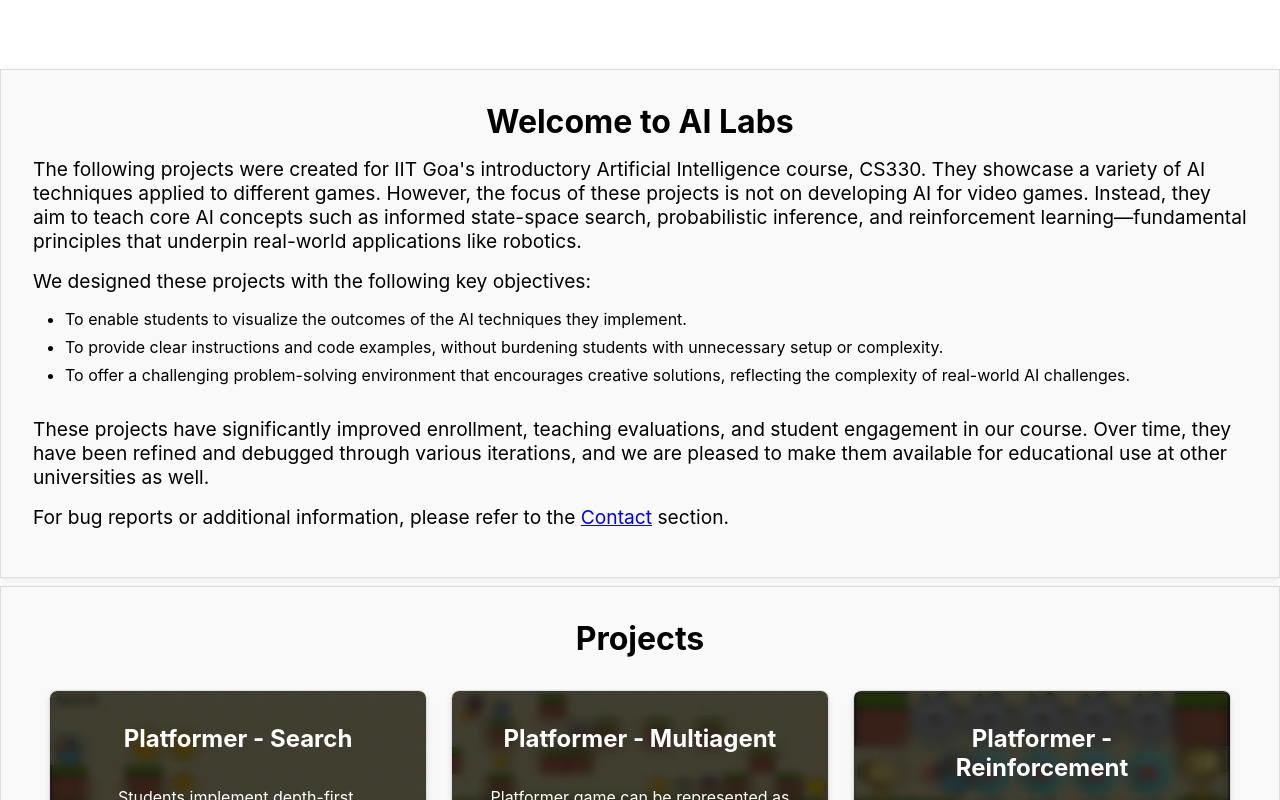
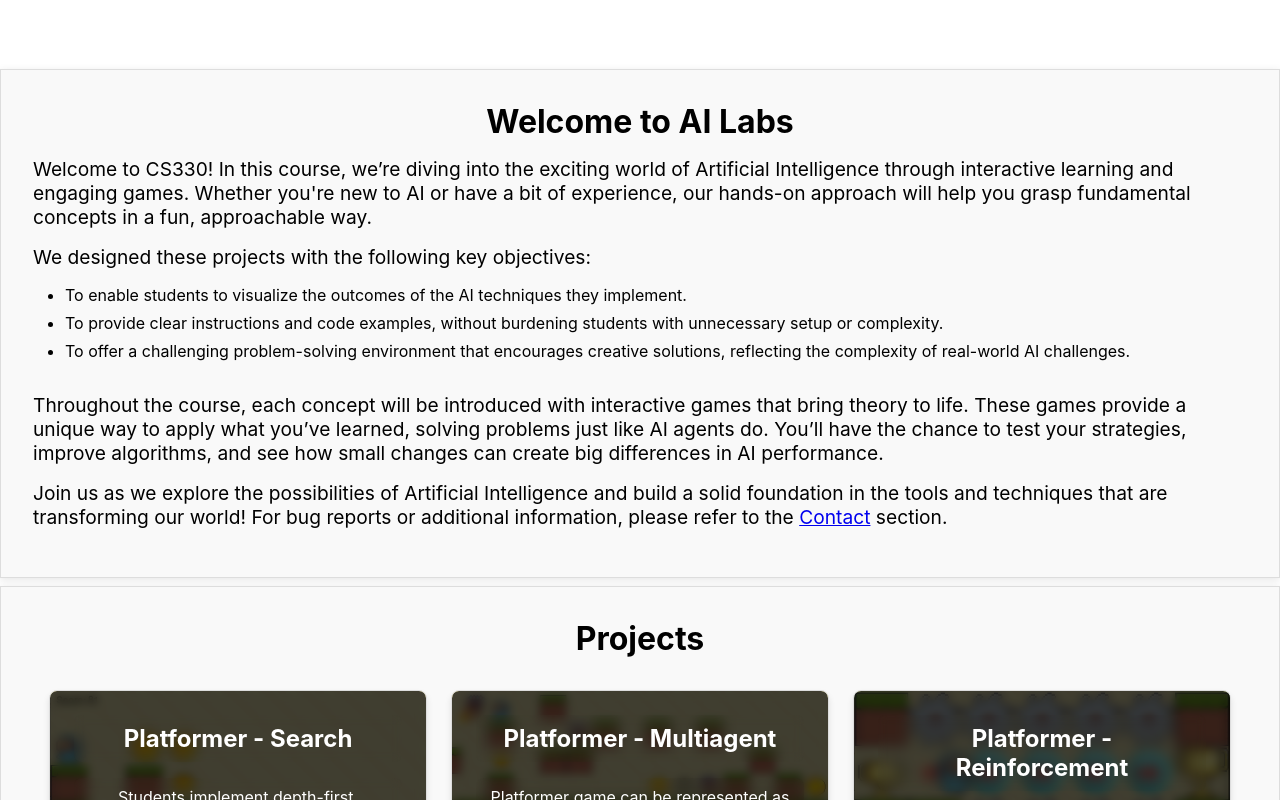
Before and after one commit to harsh-choudhary-nature/assignments-website, a React (Create React App) app: page / in a window 1280 px wide. Shown: the top 800 px of the page. Built offline with nearby package versions, Linux system fonts and the light colour scheme.

Commit message:
made introduction text aligned

```diff
--- a/src/components/introduction.js
+++ b/src/components/introduction.js
@@ -6,7 +6,7 @@ const Introduction = () => {
     <section className="introduction">
       <h1>Welcome to AI Labs</h1>
       <p>
-        The following projects were created for IIT Goa's introductory Artificial Intelligence course, CS330. They showcase a variety of AI techniques applied to different games. However, the focus of these projects is not on developing AI for video games. Instead, they aim to teach core AI concepts such as informed state-space search, probabilistic inference, and reinforcement learning—fundamental principles that underpin real-world applications like robotics.
+        Welcome to CS330! In this course, we’re diving into the exciting world of Artificial Intelligence through interactive learning and engaging games. Whether you're new to AI or have a bit of experience, our hands-on approach will help you grasp fundamental concepts in a fun, approachable way.
       </p>
       <p>
         We designed these projects with the following key objectives:
@@ -23,10 +23,12 @@ const Introduction = () => {
         </ul>
       </p>
       <p>
-        These projects have significantly improved enrollment, teaching evaluations, and student engagement in our course. Over time, they have been refined and debugged through various iterations, and we are pleased to make them available for educational use at other universities as well.
+        Throughout the course, each concept will be introduced with interactive games that bring theory to life. These games provide a unique way to apply what you&rsquo;ve learned, solving problems just like AI agents do. You&rsquo;ll have the chance to test your strategies, improve algorithms, and see how small changes can create big differences in AI performance.
       </p>
 
-      <p>For bug reports or additional information, please refer to the <a href="#contact">Contact</a> section. </p>
+      <p>
+        Join us as we explore the possibilities of Artificial Intelligence and build a solid foundation in the tools and techniques that are transforming our world! For bug reports or additional information, please refer to the <a href="#contact">Contact</a> section.
+      </p>
     </section>
   );
 };
```
